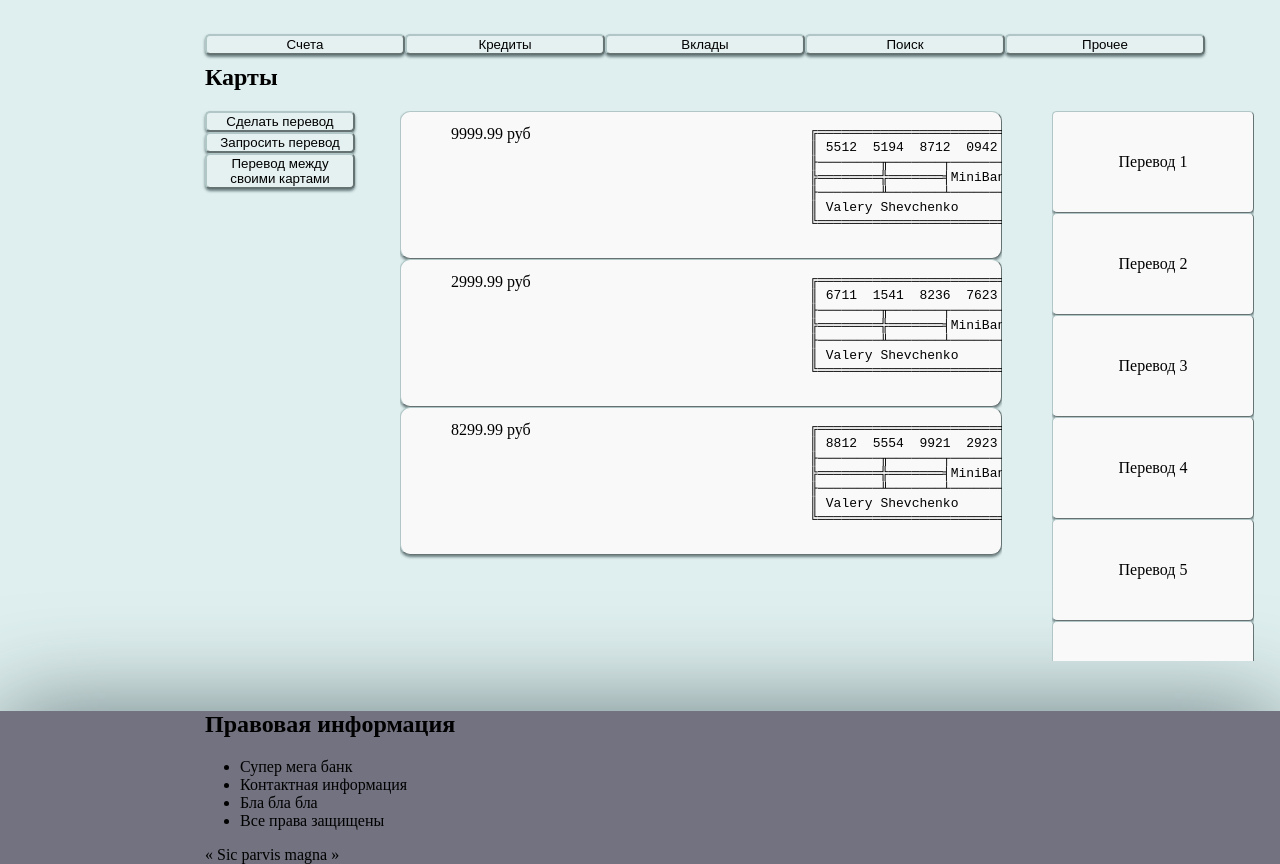
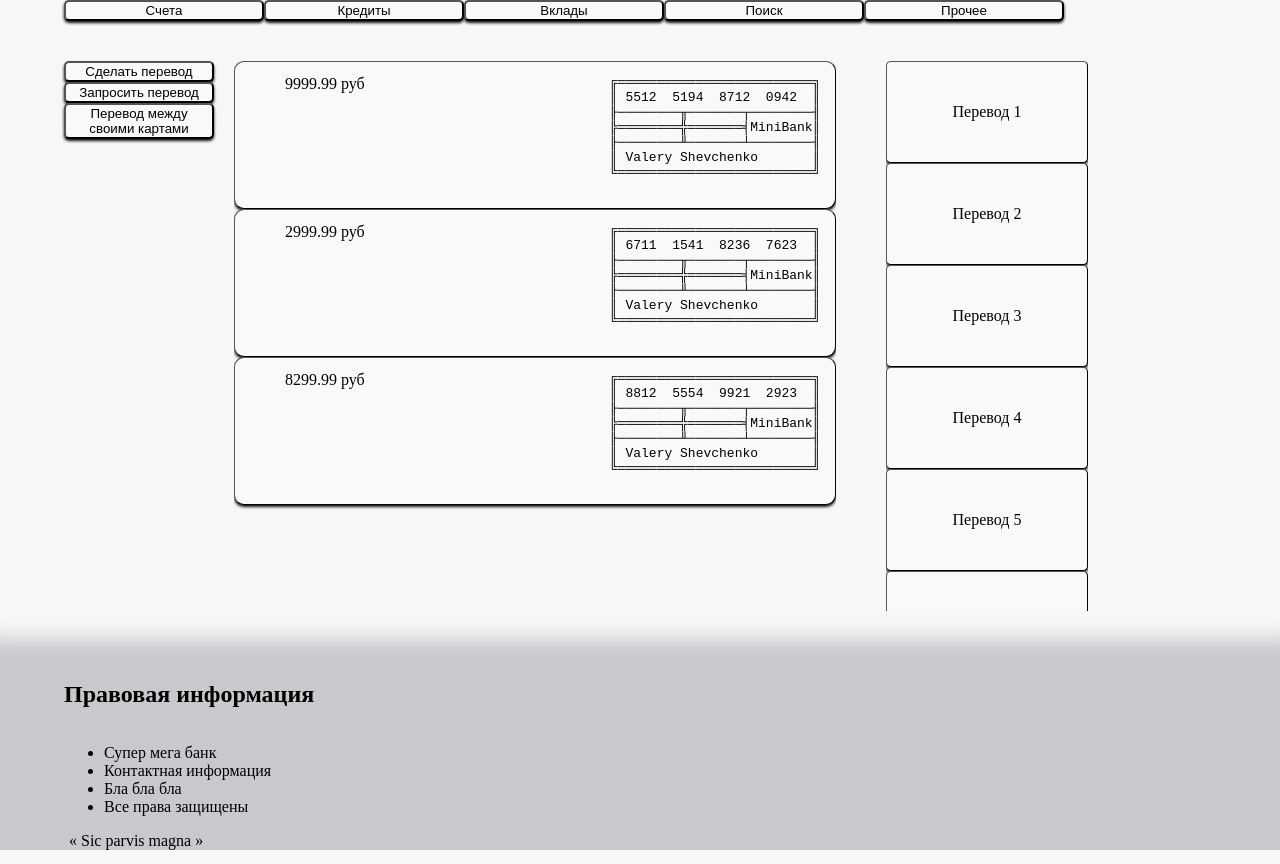
Before and after one commit to Walter-Rabbit/MiniBank.Web, a plain HTML site: page index.html in a window 1280 px wide. Drawn offline with Linux system fonts and the light colour scheme.

Commit message:
fix: colors

```diff
--- a/css/style.css
+++ b/css/style.css
@@ -1,48 +1,52 @@
 img {
-  margin-left: 5px;
-}
-
-h2 {
-  margin-left: 5px;
+  margin: 0;
+  padding: 0;
+  display: flex;
+  justify-content: left;
+  max-height: 120px;
+  max-width: 120px;
 }
 
 aside.functions {
-  float: left;
   width: 150px;
-  margin-left: 5px;
 }
 
 aside.functions ul {
+  display: flex;
+  flex-direction: column;
+  justify-content: left;
   margin: 0;
   padding: 0;
   list-style-type: none;
 }
 
 aside.functions li button {
-  display: block;
   min-width: 150px;
-  background-color: #E5F0F0;
-  border-color: #B1C7C7;
+  background-color: #F9F9F9;
+  border-color: #000000;
   border-width: 2px;
   border-radius: 5px;
-  box-shadow: 0 2px 3px #687B7E;
+  box-shadow: 0 2px 3px #101010;
 }
 
 
 ul.navigation {
-  padding-left: 5px;
-  padding-bottom: 10px;
+  margin: 0;
+  padding: 0;
+  flex-wrap: wrap;
   list-style-type:none;
+  display: flex;
+  justify-content: left;
+  flex-direction: row;
 }
 
 ul.navigation li button {
-  float: left;
-  background-color: #E5F0F0;
-  border-color: #B1C7C7;
+  background-color: #F9F9F9;
+  border-color: #000000;
   border-radius: 5px;
   border-width: 2px;
   min-width: 200px;
-  box-shadow: 0 2px 3px #687B7E;
+  box-shadow: 0 2px 3px #101010;
 }
 
 
@@ -62,14 +66,14 @@ section.history ul {
 div.center {
   display: flex;
   flex-direction: row;
-  margin-left: 200px;
+  margin-left: 20px;
 }
 
 section.history li {
-  border: 1px outset #B1C7C7;
+  border: 1px outset #000000;
   background-color: #F9F9F9;
   border-radius: 5px;
-  box-shadow: 0 2px 3px #687B7E;
+  box-shadow: 0 2px 3px #101010;
   height: 100px;
   width: 200px;
   display: flex;
@@ -91,13 +95,13 @@ section.cards ul {
 }
 
 section.cards pre {
-  padding-left: 300px;
+  padding-left: 250px;
 }
 
 section.cards li {
-  border: 1px outset #B1C7C7;
+  border: 1px outset #000000;
   border-radius: 10px;
-  box-shadow: 0 2px 3px #687B7E;
+  box-shadow: 0 2px 3px #101010;
   background-color: #F9F9F9;
   width: 600px;
 }
@@ -111,32 +115,47 @@ div.money {
 }
 
 body {
-  background-color: #dfefef;
+  background-color: #f6f7f8;
   width: available;
   margin: 0;
 }
 
 body main {
-  padding-left: 200px;
   min-width: 400px;
-  width: available;
-  margin: auto;
+  margin-left: 5%;
+  display: flex;
+  justify-content: left;
+  flex-direction: row;
+}
+
+body main div {
+  display: flex;
+  flex-direction: row;
+  flex-wrap: wrap;
 }
 
 body header {
-  padding-left: 200px;
   min-width: 400px;
-  width: available;
-  margin: auto;
+  margin-bottom: 40px;
+  display: flex;
+  margin-left: 5%;
+  flex-direction: column;
+  justify-content: left;
 }
 
 body footer {
   margin-top: 50px;
-  padding-left: 200px;
   min-width: 400px;
   width: available;
-  background-color: #727280;
-  box-shadow: 0 0 100px #687B7E;
+  box-shadow: 0 -2px 20px 20px #c7c9cc;
+  background-color: #c7c9cc;
+}
+
+body footer div {
+  display: flex;
+  flex-direction: column;
+  justify-content: left;
+  margin-left: 5%;
 }
 
 q {
--- a/index.html
+++ b/index.html
@@ -23,9 +23,7 @@
     </nav>
   </header>
   <main>
-    <h2>
-      Карты
-    </h2>
+    <div>
       <aside class="functions">
         <ul>
           <li><button>Сделать перевод</button></li>
@@ -91,8 +89,10 @@
           </ul>
         </section>
       </div>
+    </div>
   </main>
   <footer>
+    <div>
       <h2>
         Правовая информация
       </h2>
@@ -105,6 +105,7 @@
       <q>
         Sic parvis magna
       </q>
+    </div>
   </footer>
 </body>
 
```
Lines whose indentation alone changed are shown as unchanged.
